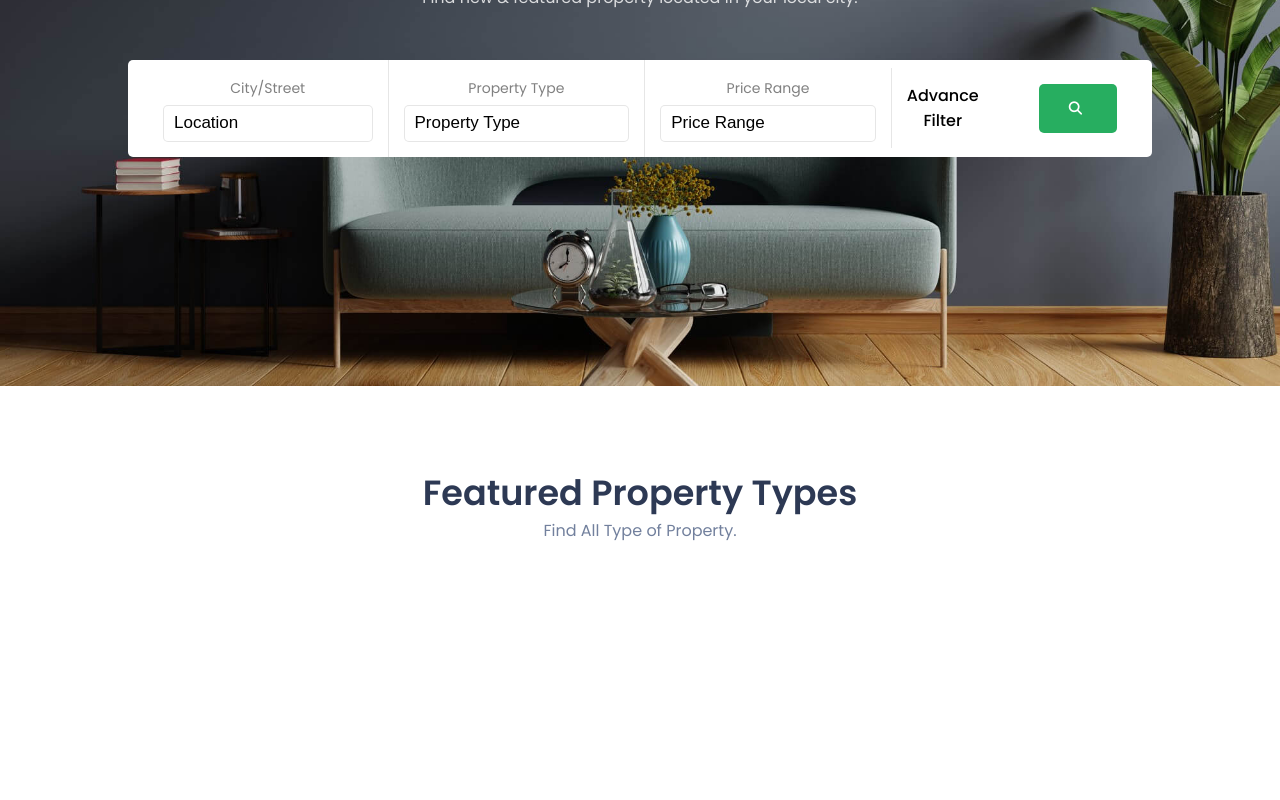
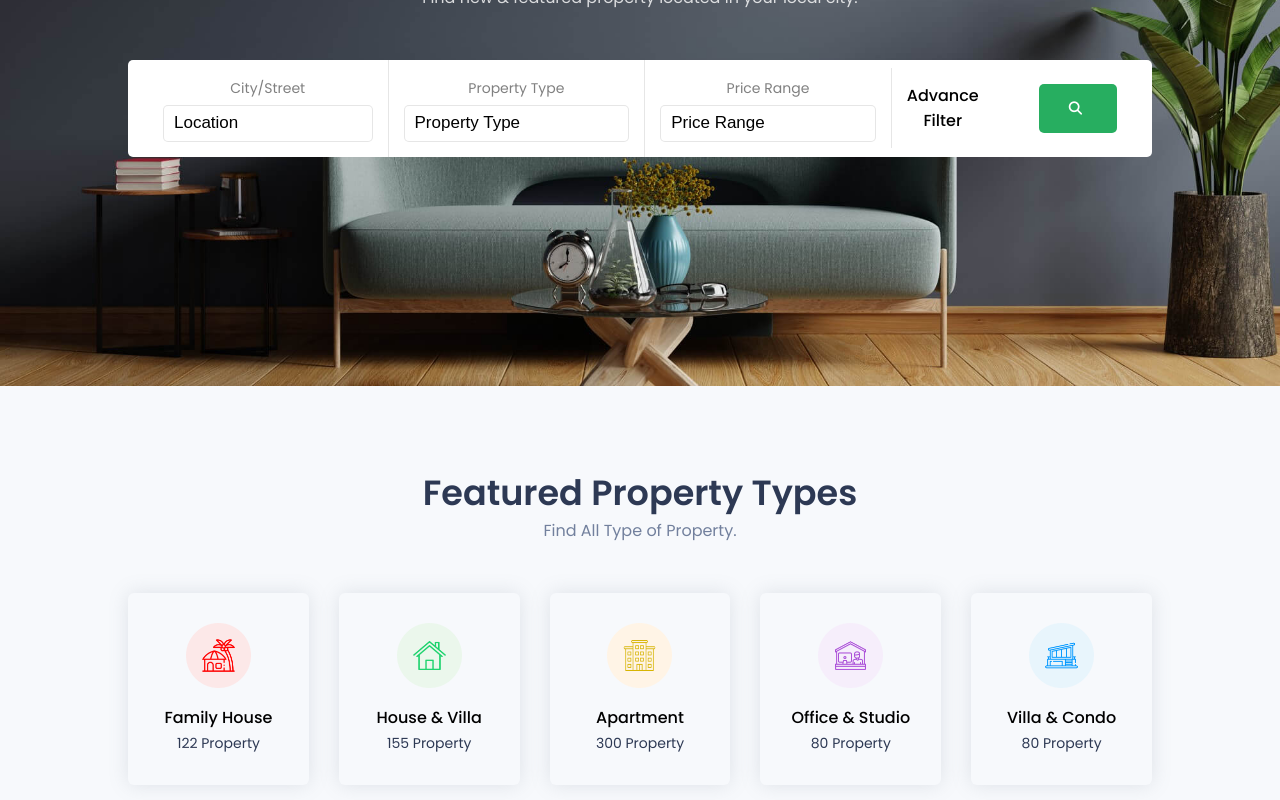
Before and after one commit to codersujon/RentUp, a React (Create React App) app: page / in a window 1280 px wide. Shown: the part 414-1214 px from the top of the page. Before the commit the page ends 1087 px from the top, so only its background shows below. Built offline with nearby package versions, Linux system fonts and the light colour scheme.

Commit message:
Featured Card

```diff
--- a/src/assets/styles/abstracts/_common.scss
+++ b/src/assets/styles/abstracts/_common.scss
@@ -69,3 +69,14 @@ section {
     position: relative;
     text-align: center;
 }
+
+.grid-5 {
+    display: grid;
+    grid-template-columns: repeat(5, 1fr);
+    grid-gap: 30px;
+}
+
+label{
+    color: $labelColor;
+    font-size: 14px;
+}
--- a/src/assets/styles/abstracts/_variables.scss
+++ b/src/assets/styles/abstracts/_variables.scss
@@ -9,6 +9,7 @@ $grey: #808080;
 $bodyText: #72809d;
 $primaryColor: #27ae60;
 $secondryColor:#2d3954;
+$labelColor: #2d3954;
 
 
 /* BACKGROUND COLOR */
--- a/src/assets/styles/components/_featured.scss
+++ b/src/assets/styles/components/_featured.scss
@@ -1,3 +1,22 @@
-.featured{
+.featured {
     background-color: $bg-primary;
+
+    &__box {
+        box-shadow: 0 0 20px 0 rgba(112, 121, 138, 0.18);
+        border-radius: 6px;
+        text-align: center;
+        padding: 30px;
+        cursor: pointer;
+
+        & img {
+            width: 65px;
+            height: 65px;
+            margin-bottom: 10px;
+        }
+
+        & h4 {
+            font-weight: 500;
+        }
+
+    }
 }
--- a/src/assets/styles/components/all.scss
+++ b/src/assets/styles/components/all.scss
@@ -1,3 +1,4 @@
 @import 'header';
 @import 'hero';
 @import 'sectionTitle';
+@import 'featured';
--- a/src/components/Featured/Featured.jsx
+++ b/src/components/Featured/Featured.jsx
@@ -1,5 +1,7 @@
 import React from 'react'
-import SectionTitle from '../SectionTitle/SectionTitle'
+import SectionTitle from '../SectionTitle/SectionTitle';
+import FeaturedCard from './FeaturedCard';
+import FeaturedInfo from '../../data/FeaturedInfo.json';
 
 const Featured = () => {
     return (
@@ -11,6 +13,21 @@ const Featured = () => {
                         subtitle="Find All Type of Property."
                     />
 
+                    <div className="featured__Cards grid-5">
+                        {
+                            FeaturedInfo.map(items => {
+                                return (
+                                    <FeaturedCard
+                                        key={items.id}
+                                        cover={items.cover}
+                                        title={items.name}
+                                        label={items.total}
+                                    />
+                                )
+                            })
+                        }
+                    </div>
+
                 </div>
             </section>
         </>
--- /dev/null
+++ b/src/components/Featured/FeaturedCard.jsx
@@ -0,0 +1,15 @@
+import React from 'react'
+
+const FeaturedCard = ({ cover, title, label }) => {
+    return (
+        <>
+            <div className="featured__box">
+                <img src={cover} alt="Featured Image" />
+                <h4>{title}</h4>
+                <label>{label}</label>
+            </div>
+        </>
+    )
+}
+
+export default FeaturedCard;
--- /dev/null
+++ b/src/data/FeaturedInfo.json
@@ -0,0 +1,32 @@
+[
+    {
+        "id": 1,
+        "cover": "/assets/images/hero/h1.png",
+        "name": "Family House",
+        "total": "122 Property"
+    },
+    {
+        "id": 2,
+        "cover": "/assets/images/hero/h2.png",
+        "name": "House & Villa",
+        "total": "155 Property"
+    },
+    {
+        "id": 3,
+        "cover": "/assets/images/hero/h3.png",
+        "name": "Apartment",
+        "total": "300 Property"
+    },
+    {
+        "id": 4,
+        "cover": "/assets/images/hero/h4.png",
+        "name": "Office & Studio",
+        "total": "80 Property"
+    },
+    {
+        "id": 5,
+        "cover": "/assets/images/hero/h5.png",
+        "name": "Villa & Condo",
+        "total": "80 Property"
+    }
+]
```
Also changed, not shown: public/assets/images/hero/h5.png (renamed from public/assets/images/hero/h6.png). Lines whose indentation alone changed are shown as unchanged.
